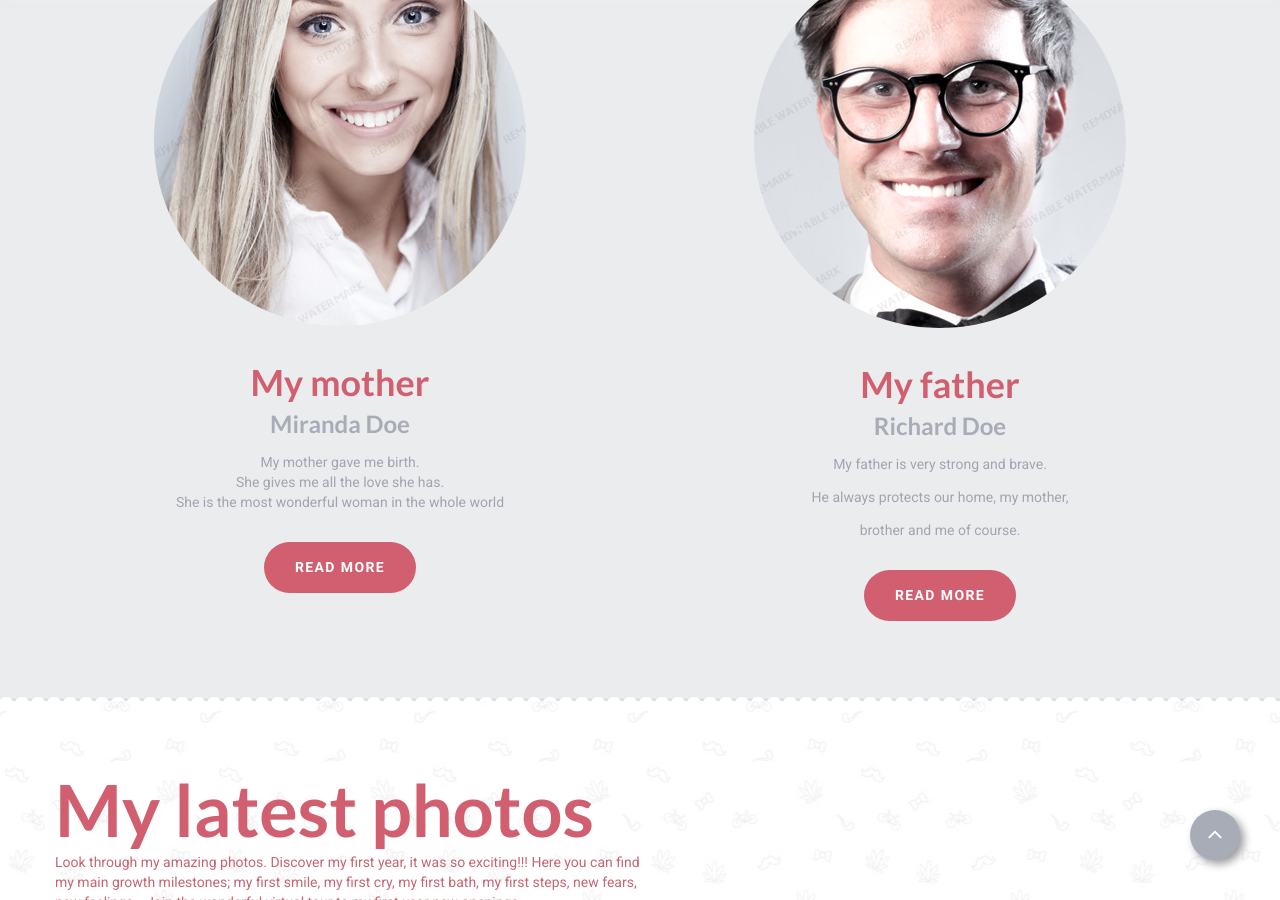
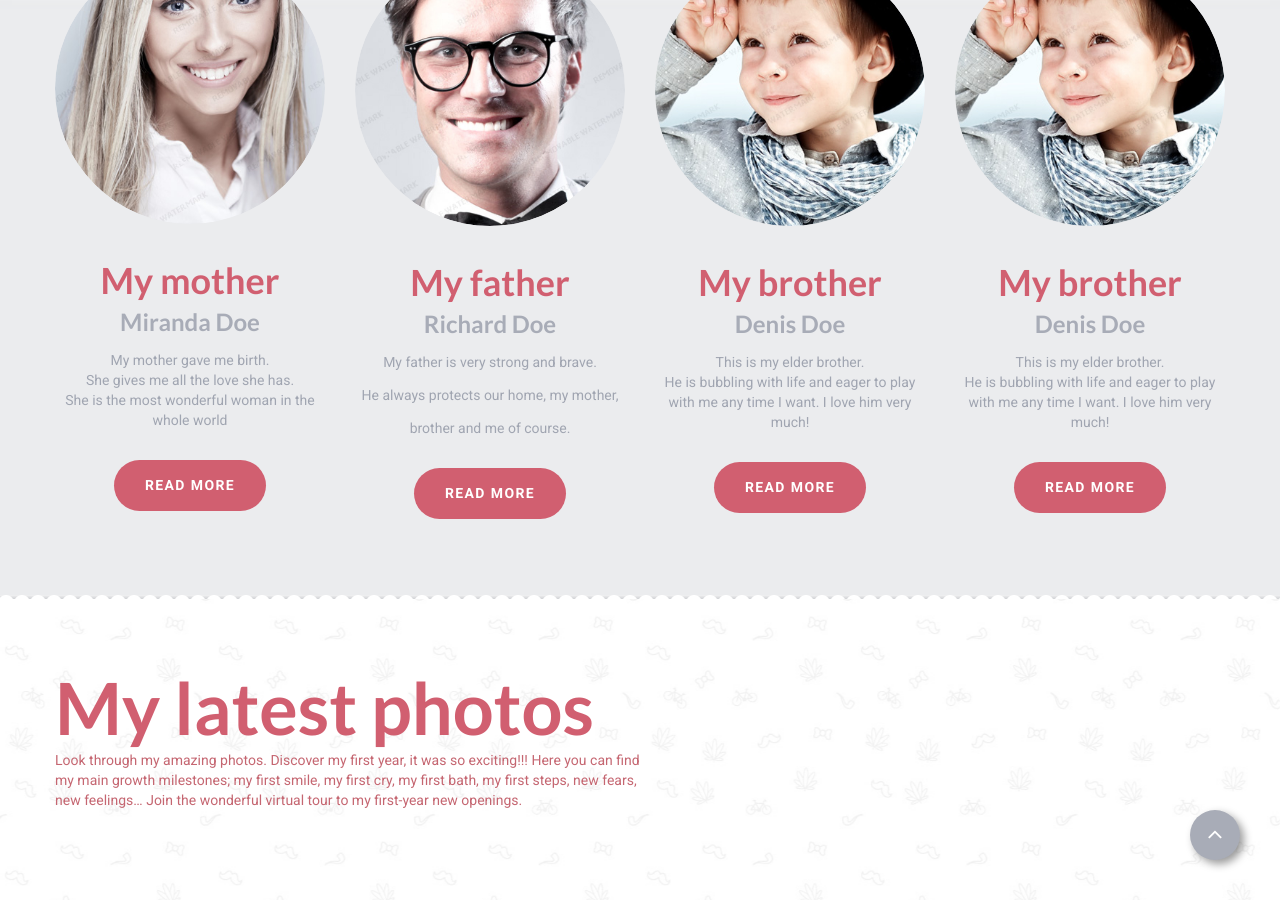
Before and after one commit to guillermocalvo/template, a Jekyll site: the page built from index.md, in a window 1280 px wide and 900 px high, scrolled down 1254 px. Built offline with Jekyll 4.4.1, drawn with Linux system fonts in a browser that asks for light colours; nearby versions of some CDN libraries; some web fonts are replaced; library files that are not in the unit come from our copies.

Commit message:
Update data

```diff
--- a/_data/baby.yml
+++ b/_data/baby.yml
@@ -31,18 +31,30 @@
     link:
       title: Read More
       url: '#'
-#  -
-#    icon: icon3
-#    image: images/page-1_img03.jpg
-#    primary: My brother
-#    secondary: Denis Doe
-#    text: |
-#      This is my elder brother. <br/>
-#      He is bubbling with life and eager to play <br/>
-#      with me any time I want. I love him very much!
-#    link:
-#      title: Read More
-#      url: '#'
+  -
+    icon: icon3
+    image: images/page-1_img03.jpg
+    primary: My brother
+    secondary: Denis Doe
+    text: |
+      This is my elder brother. <br/>
+      He is bubbling with life and eager to play <br/>
+      with me any time I want. I love him very much!
+    link:
+      title: Read More
+      url: '#'
+  -
+    icon: icon3
+    image: images/page-1_img03.jpg
+    primary: My brother
+    secondary: Denis Doe
+    text: |
+      This is my elder brother. <br/>
+      He is bubbling with life and eager to play <br/>
+      with me any time I want. I love him very much!
+    link:
+      title: Read More
+      url: '#'
 
 gallery:
   title: My latest photos
```
